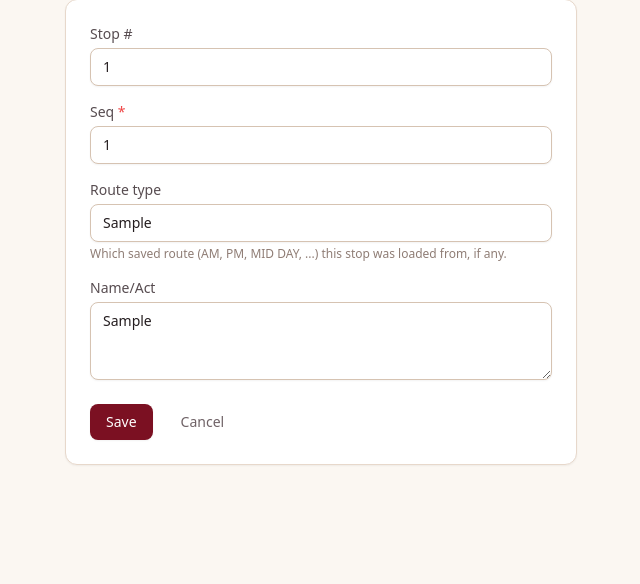
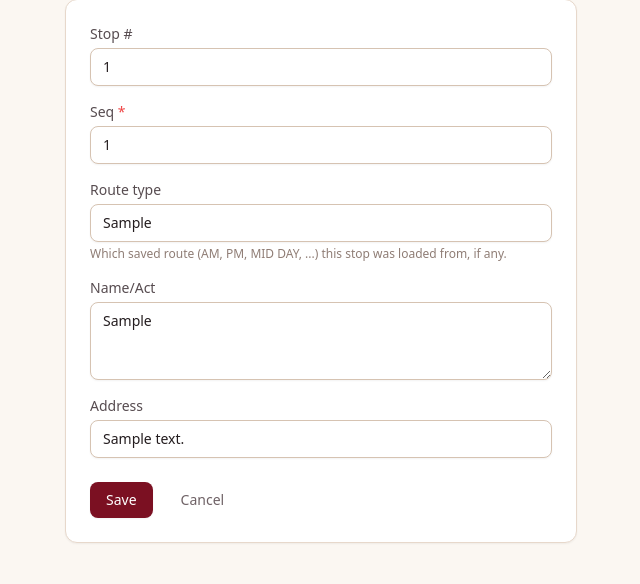
Before and after one commit to keybyme/keymyme2, a Django app: page /vault/im-here/checkins/1/edit/ in a window 1280 px wide. Shown: the part 216-800 px from the top of the page, without its empty margins (15-655 px from the left). Run offline with Django 5.2, Linux system fonts and the light colour scheme; a user stored in the database is signed in; tables that the repository leaves empty hold one stand-in row (values such as "Sample post"); some libraries are stand-ins or nearby versions.

Commit message:
Carry stop address through to I am here and History
Route stops' address now copies into today's LocationCheckIn when a
route is loaded, and shows/is editable alongside the other check-in
fields in both the I am here table and History.

Co-Authored-By: Claude Sonnet 5 <noreply@anthropic.com>

```diff
--- a/vault/forms.py
+++ b/vault/forms.py
@@ -185,7 +185,7 @@ class NormalizeRouteTypeMixin:
 class LocationCheckInForm(NormalizeRouteTypeMixin, TailwindFormMixin, forms.ModelForm):
     class Meta:
         model = LocationCheckIn
-        fields = ["stop_number", "seq", "route_type", "remarks"]
+        fields = ["stop_number", "seq", "route_type", "remarks", "address"]
         labels = {"remarks": "Name/Act"}
         widgets = {
             "remarks": forms.Textarea(attrs={"rows": 3}),
--- a/vault/models.py
+++ b/vault/models.py
@@ -250,6 +250,7 @@ class LocationCheckIn(models.Model):
     latitude = models.DecimalField(max_digits=9, decimal_places=6, null=True, blank=True)
     longitude = models.DecimalField(max_digits=9, decimal_places=6, null=True, blank=True)
     remarks = models.CharField(max_length=255, blank=True)
+    address = models.CharField(max_length=255, blank=True)
     seq = models.PositiveIntegerField(default=10, verbose_name="Seq")
     stop_number = models.PositiveIntegerField(null=True, blank=True, verbose_name="Stop #")
     route_type = models.CharField(
--- a/vault/templates/vault/im_here.html
+++ b/vault/templates/vault/im_here.html
@@ -68,6 +68,7 @@
                         {% endif %}
                     </a>
                 </th>
+                <th class="px-4 py-3 text-left text-xs font-bold uppercase tracking-wide text-white">Address</th>
                 <th class="px-4 py-3 text-left text-xs font-bold uppercase tracking-wide text-white">Time</th>
                 <th class="px-4 py-3 text-left text-xs font-bold uppercase tracking-wide text-white">Loc</th>
                 <th class="px-4 py-3"></th>
@@ -86,6 +87,7 @@
                 <td class="whitespace-nowrap px-4 py-3 text-sm text-gray-900">{{ checkin.stop_number|default:"—" }}</td>
                 <td class="whitespace-nowrap px-4 py-3 text-sm text-gray-900">{{ checkin.seq }}</td>
                 <td class="max-w-xs px-4 py-3 text-sm text-gray-600">{{ checkin.remarks|default:"—" }}</td>
+                <td class="max-w-xs px-4 py-3 text-sm text-gray-600">{{ checkin.address|default:"—" }}</td>
                 <td class="whitespace-nowrap px-4 py-3 text-sm text-gray-900">{% if checkin.created_at %}{{ checkin.check_date|date:"m/d/Y" }}{% else %}—{% endif %}</td>
                 <td class="whitespace-nowrap px-4 py-3 text-sm text-gray-900">
                     {% if checkin.created_at %}{{ checkin.created_at|time:"g:i A" }}{% endif %}
--- a/vault/templates/vault/im_here_history.html
+++ b/vault/templates/vault/im_here_history.html
@@ -53,6 +53,7 @@
                     {% endif %}
                 </a>
             </th>
+            <th class="px-4 py-3 text-left text-xs font-bold uppercase tracking-wide text-white">Address</th>
             <th class="px-4 py-3 text-left text-xs font-bold uppercase tracking-wide text-white">Time</th>
             <th class="px-4 py-3 text-left text-xs font-bold uppercase tracking-wide text-white">Location</th>
             <th class="px-4 py-3 text-left text-xs font-bold uppercase tracking-wide text-white">
@@ -72,6 +73,7 @@
             <td class="whitespace-nowrap px-4 py-3 text-sm text-gray-900">{{ checkin.stop_number|default:"—" }}</td>
             <td class="whitespace-nowrap px-4 py-3 text-sm text-gray-900">{{ checkin.seq }}</td>
             <td class="whitespace-nowrap px-4 py-3 text-sm text-gray-900">{{ checkin.check_date|date:"m/d/Y" }}</td>
+            <td class="max-w-xs px-4 py-3 text-sm text-gray-600">{{ checkin.address|default:"—" }}</td>
             <td class="whitespace-nowrap px-4 py-3 text-sm text-gray-900">{% if checkin.created_at %}{{ checkin.created_at|time:"g:i A" }}{% else %}—{% endif %}</td>
             <td class="whitespace-nowrap px-4 py-3 text-sm">
                 {% if checkin.latitude and checkin.longitude %}
@@ -95,7 +97,7 @@
             </td>
         </tr>
         {% empty %}
-        <tr><td colspan="7" class="px-4 py-6 text-center text-sm text-gray-500">No past check-ins found for this route and type.</td></tr>
+        <tr><td colspan="8" class="px-4 py-6 text-center text-sm text-gray-500">No past check-ins found for this route and type.</td></tr>
         {% endfor %}
     </tbody>
 </table>
--- a/vault/views.py
+++ b/vault/views.py
@@ -603,7 +603,8 @@ class LoadRouteView(LoginRequiredMixin, View):
         # otra ruta ya cargada — se copia el seq de la plantilla tal cual.
         LocationCheckIn.objects.bulk_create([
             LocationCheckIn(owner=request.user, check_date=today, seq=stop.seq,
-                             stop_number=stop.stop_number, remarks=stop.remarks, route_type=stop.route_type)
+                             stop_number=stop.stop_number, remarks=stop.remarks, address=stop.address,
+                             route_type=stop.route_type)
             for stop in stops
         ])
         # Este es ahora el único route_type que ImHereView muestra — tocar
```
Also changed, not shown: vault/migrations/0022_locationcheckin_address.py (added).
